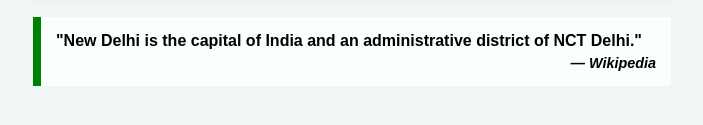
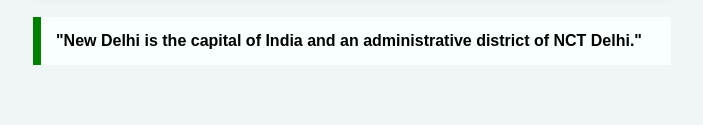
Before and after one commit to acciojob/trivia-NitishKumar345, a website: page main.html in a window 1280 px wide. Shown: the part 199-324 px from the top of the page, without its empty margins (288-991 px from the left). Drawn offline with Linux system fonts and the light colour scheme.

Commit message:
created a submission

```diff
--- a/main.html
+++ b/main.html
@@ -24,10 +24,9 @@
   </div>
 
 
-	 <blockquote>
-    "New Delhi is the capital of India and an administrative district of NCT Delhi."
-    <div class="source">— Wikipedia</div>
-  </blockquote>
+	<blockquote cite="https://en.wikipedia.org/wiki/New_Delhi">
+  "New Delhi is the capital of India and an administrative district of NCT Delhi."
+</blockquote>
     <script type="text/javascript" src="./script.js">
 </script>
 
```
